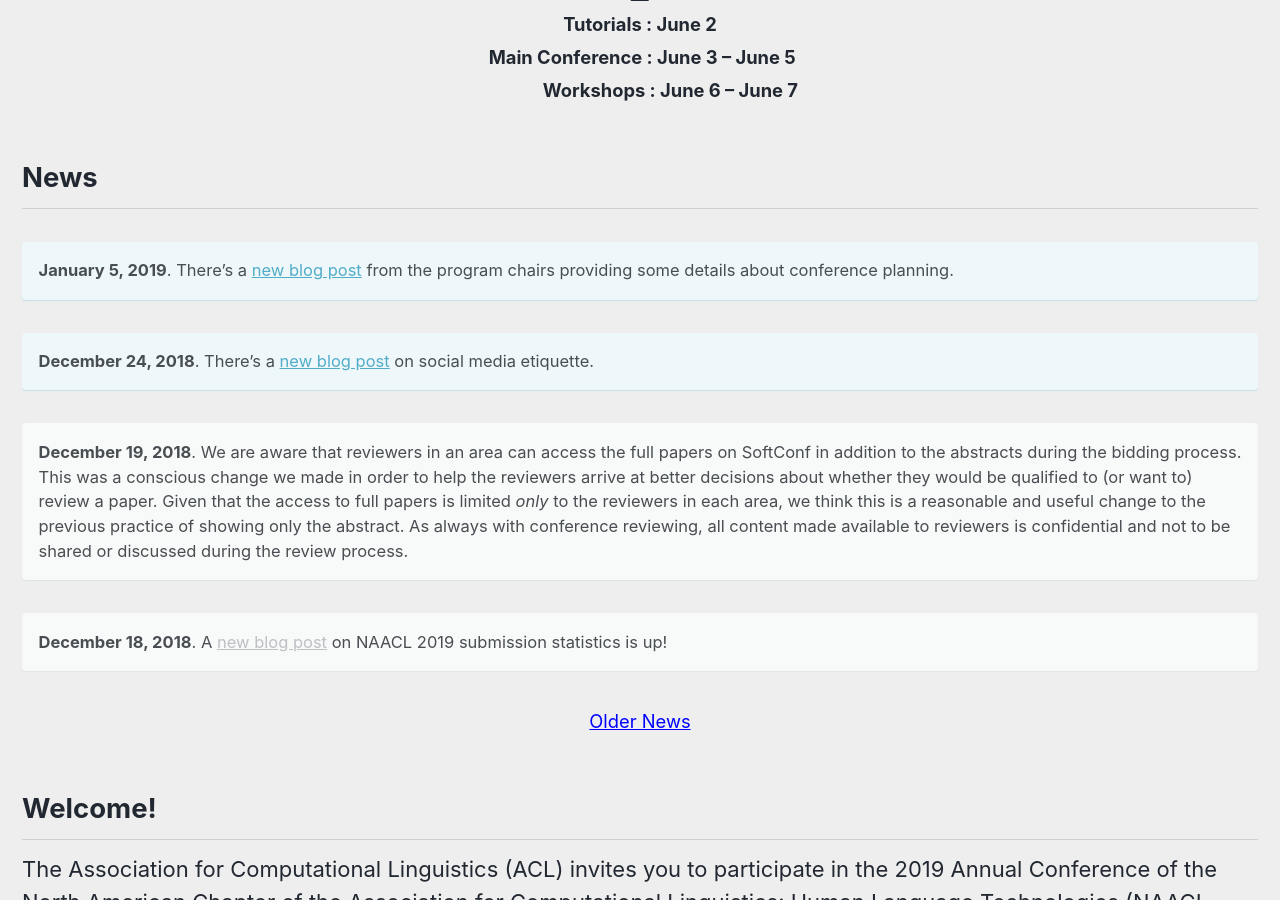
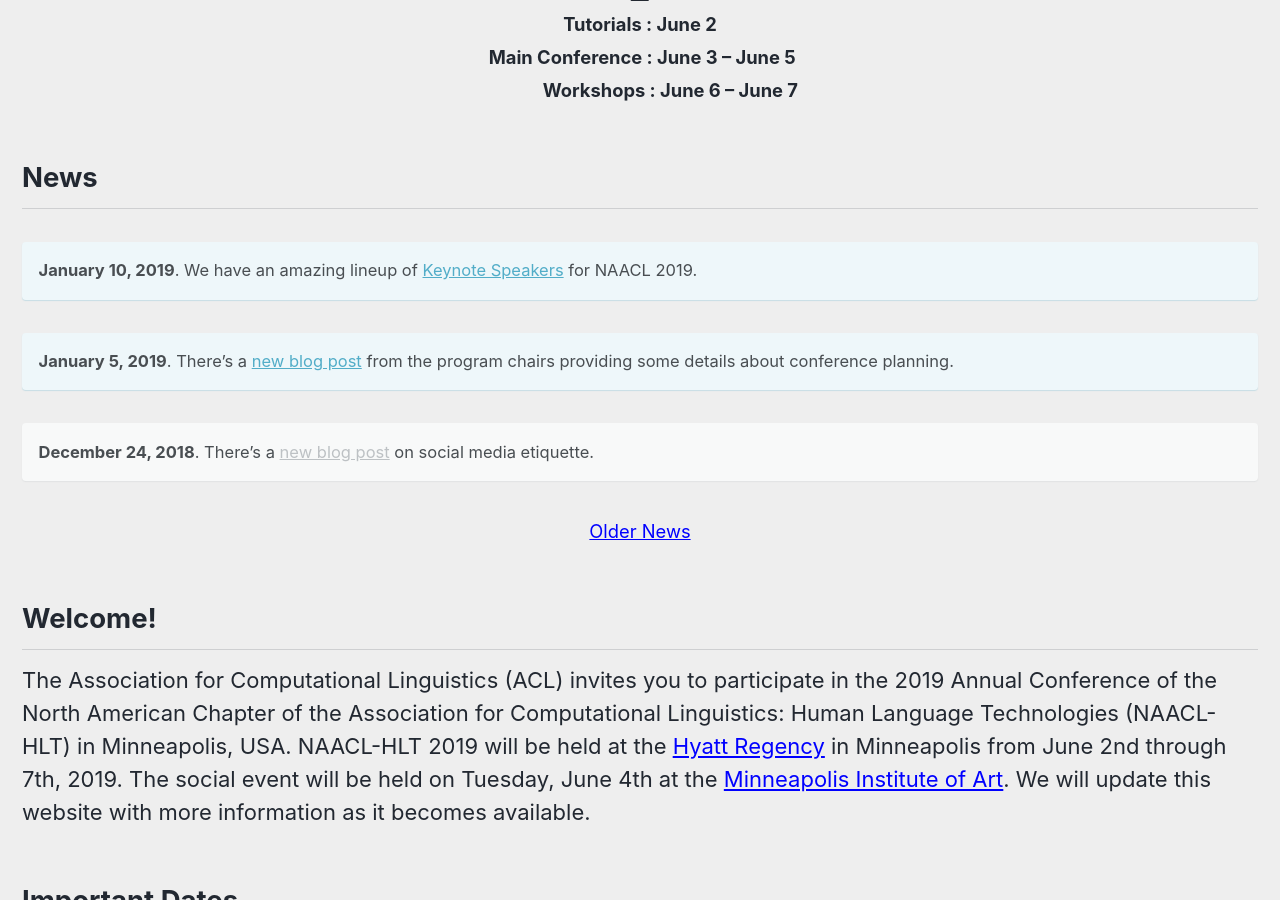
Before and after one commit to naacl-org/naacl-2021-website, a Jekyll site: the page built from _pages/home.md, in a window 1280 px wide and 900 px high, scrolled down 537 px. Built offline with Jekyll 4.4.1, drawn with Linux system fonts in a browser that asks for light colours; nearby versions of some CDN libraries.

Commit message:
Add news item about keynote speakers
Also, move older news to archive.

```diff
--- a/_pages/home.md
+++ b/_pages/home.md
@@ -16,16 +16,13 @@
 
 <h2>News</h2>
 
+**January 10, 2019**. We have an amazing lineup of [Keynote Speakers](/program/keynotes/) for NAACL 2019.
+{: .notice--info}
+
 **January 5, 2019**. There's a [new blog post](/blog/from-the-ground-up) from the program chairs providing some details about conference planning.
 {: .notice--info}
 
 **December 24, 2018**. There's a [new blog post](/blog/social-media-etiquette) on social media etiquette.
-{: .notice--info}
-
-**December 19, 2018**. We are aware that reviewers in an area can access the full papers on SoftConf in addition to the abstracts during the bidding process. This was a conscious change we made in order to help the reviewers arrive at better decisions about whether they would be qualified to (or want to) review a paper. Given that the access to full papers is limited _only_ to the reviewers in each area, we think this is a reasonable and useful change to the previous practice of showing only the abstract. As always with conference reviewing, all content made available to reviewers is confidential and not to be shared or discussed during the review process.
-{: .notice}
-
-**December 18, 2018**. A [new blog post](/blog/submission-info) on NAACL 2019 submission statistics is up!
 {: .notice}
 
 
```
Also changed, not shown: _pages/archive.md (+6 -0 lines).
